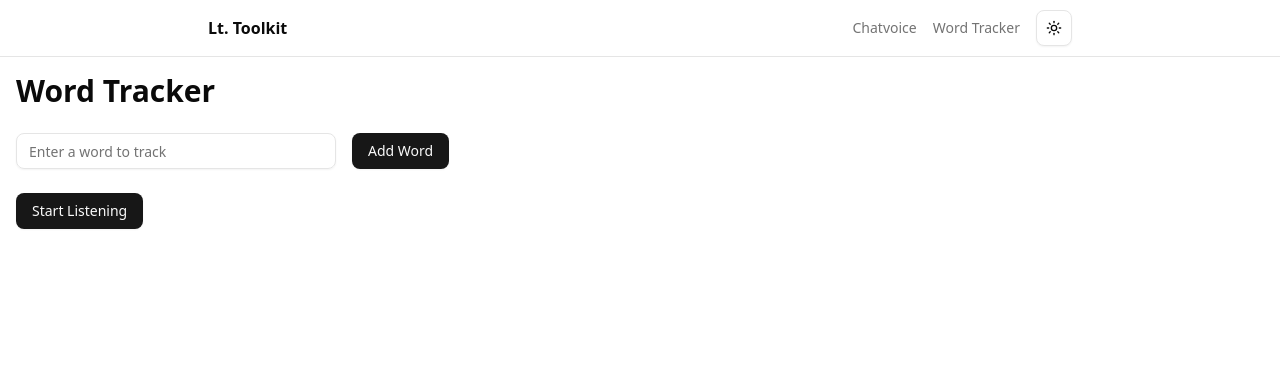
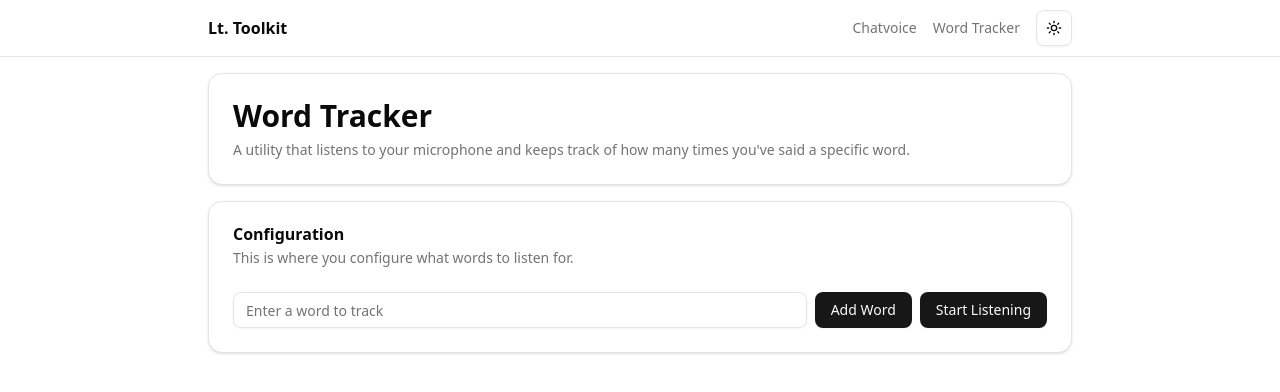
Before and after one commit to TheLtWilson/lt-toolkit, a Next.js app: page /word-tracker in a window 1280 px wide. Shown: the top 392 px of the page. Built offline with nearby package versions, Linux system fonts and the light colour scheme.

Commit message:
Made word tracker look better

```diff
--- a/app/word-tracker/page.tsx
+++ b/app/word-tracker/page.tsx
@@ -3,7 +3,14 @@
 import { useState, useEffect } from "react";
 import { Button } from "@/components/ui/button";
 import { Input } from "@/components/ui/input";
-import { Card } from "@/components/ui/card";
+import {
+  Card,
+  CardHeader,
+  CardTitle,
+  CardDescription,
+  CardContent,
+  CardFooter,
+} from "@/components/ui/card";
 
 interface WordCount {
   word: string;
@@ -15,11 +22,14 @@ export default function WordTracker() {
   const [trackedWords, setTrackedWords] = useState<WordCount[]>([]);
   const [newWord, setNewWord] = useState("");
   const [transcript, setTranscript] = useState("");
-  const [recognition, setRecognition] = useState<SpeechRecognition | null>(null);
+  const [recognition, setRecognition] = useState<SpeechRecognition | null>(
+    null
+  );
 
   useEffect(() => {
     if (typeof window !== "undefined") {
-      const SpeechRecognition = window.SpeechRecognition || window.webkitSpeechRecognition;
+      const SpeechRecognition =
+        window.SpeechRecognition || window.webkitSpeechRecognition;
       if (SpeechRecognition) {
         const recognition = new SpeechRecognition();
         recognition.continuous = true;
@@ -32,21 +42,22 @@ export default function WordTracker() {
           const latestTranscript = latestResult[0].transcript;
 
           // Keep only a short preview of the transcript
-          setTranscript(prev => {
-            const words = prev.split(' ').slice(-10).join(' ') + ' ' + latestTranscript;
+          setTranscript((prev) => {
+            const words =
+              prev.split(" ").slice(-20).join(" ") + " " + latestTranscript;
             return words.trim();
           });
 
           // Count words in the latest transcript only
-          const words = latestTranscript.toLowerCase().split(' ');
-          setTrackedWords(currentTrackedWords => {
-            return currentTrackedWords.map(trackedWord => {
-              const wordCount = words.filter(word =>
-                word.trim() === trackedWord.word.toLowerCase()
+          const words = latestTranscript.toLowerCase().split(" ");
+          setTrackedWords((currentTrackedWords) => {
+            return currentTrackedWords.map((trackedWord) => {
+              const wordCount = words.filter(
+                (word) => word.trim() === trackedWord.word.toLowerCase()
               ).length;
               return {
                 ...trackedWord,
-                count: trackedWord.count + wordCount
+                count: trackedWord.count + wordCount,
               };
             });
           });
@@ -70,68 +81,95 @@ export default function WordTracker() {
   };
 
   const addWord = () => {
-    if (newWord.trim() && !trackedWords.some(w => w.word.toLowerCase() === newWord.toLowerCase())) {
+    if (
+      newWord.trim() &&
+      !trackedWords.some((w) => w.word.toLowerCase() === newWord.toLowerCase())
+    ) {
       setTrackedWords([...trackedWords, { word: newWord.trim(), count: 0 }]);
       setNewWord("");
     }
   };
 
   const removeWord = (wordToRemove: string) => {
-    setTrackedWords(trackedWords.filter(w => w.word !== wordToRemove));
+    setTrackedWords(trackedWords.filter((w) => w.word !== wordToRemove));
   };
 
+  // the page starts here
   return (
-    <div className="container mx-auto p-4">
-      <h1 className="text-3xl font-bold mb-6">Word Tracker</h1>
+    <div className="p-4 mx-auto max-w-4xl">
+      {/* Page information */}
+      <Card className="mb-4">
+        <CardHeader>
+          <CardTitle className="text-3xl">Word Tracker</CardTitle>
+          <CardDescription>
+            A utility that listens to your microphone and keeps track of how
+            many times you&apos;ve said a specific word.
+          </CardDescription>
+        </CardHeader>
+      </Card>
 
-      <div className="flex gap-4 mb-6">
+      {/* Configuration card */}
+      <Card className="mb-4">
+        <CardHeader>
+          <CardTitle>Configuration</CardTitle>
+          <CardDescription>This is where you configure what words to listen for.</CardDescription>
+        </CardHeader>
+        <CardContent>
+          <div className="flex gap-2">
             <Input
               type="text"
               value={newWord}
               onChange={(e) => setNewWord(e.target.value)}
               placeholder="Enter a word to track"
-          className="max-w-xs"
             />
             <Button onClick={addWord}>Add Word</Button>
-      </div>
-
             <Button
               onClick={toggleListening}
               variant={isListening ? "destructive" : "default"}
-        className="mb-6"
             >
               {isListening ? "Stop Listening" : "Start Listening"}
             </Button>
+          </div>
+        </CardContent>
+      </Card>
 
       {isListening && (
-        <Card className="p-4 mb-6">
-          <h3 className="text-lg font-semibold mb-2">Live Transcript Preview</h3>
-          <p className="text-gray-600">
-            {transcript.split(' ').map((word, index) => {
+        <Card className="mb-4">
+          <CardHeader>
+            <CardTitle>Live Transcript Preview</CardTitle>
+            <CardDescription>
+              This is what we think you&apos;re saying.
+            </CardDescription>
+          </CardHeader>
+          <CardContent className="text-sm">
+            {transcript.split(" ").map((word, index) => {
               const isTracked = trackedWords.some(
-                tw => tw.word.toLowerCase() === word.toLowerCase()
+                (tw) => tw.word.toLowerCase() === word.toLowerCase()
               );
               return (
                 <span key={index}>
-                  <span className={isTracked ? 'bg-yellow-200 dark:bg-yellow-800' : ''}>
+                  <span
+                    className={
+                      isTracked ? "bg-yellow-200 dark:bg-yellow-800" : ""
+                    }
+                  >
                     {word}
-                  </span>
-                  {' '}
+                  </span>{" "}
                 </span>
               );
             }) || "Listening..."}
-          </p>
+          </CardContent>
         </Card>
       )}
 
       <div className="grid grid-cols-1 md:grid-cols-2 lg:grid-cols-3 gap-4">
         {trackedWords.map((wordCount) => (
-          <Card key={wordCount.word} className="p-4">
-            <div className="flex justify-between items-center">
-              <div>
+          <Card key={wordCount.word}>
+            <CardContent>
               <h3 className="text-lg font-semibold">{wordCount.word}</h3>
               <p className="text-2xl">{wordCount.count}</p>
-              </div>
+            </CardContent>
+            <CardFooter>
               <Button
                 variant="ghost"
                 size="sm"
@@ -139,7 +177,7 @@ export default function WordTracker() {
               >
                 Remove
               </Button>
-            </div>
+            </CardFooter>
           </Card>
         ))}
       </div>
```
Lines whose indentation alone changed are shown as unchanged.
